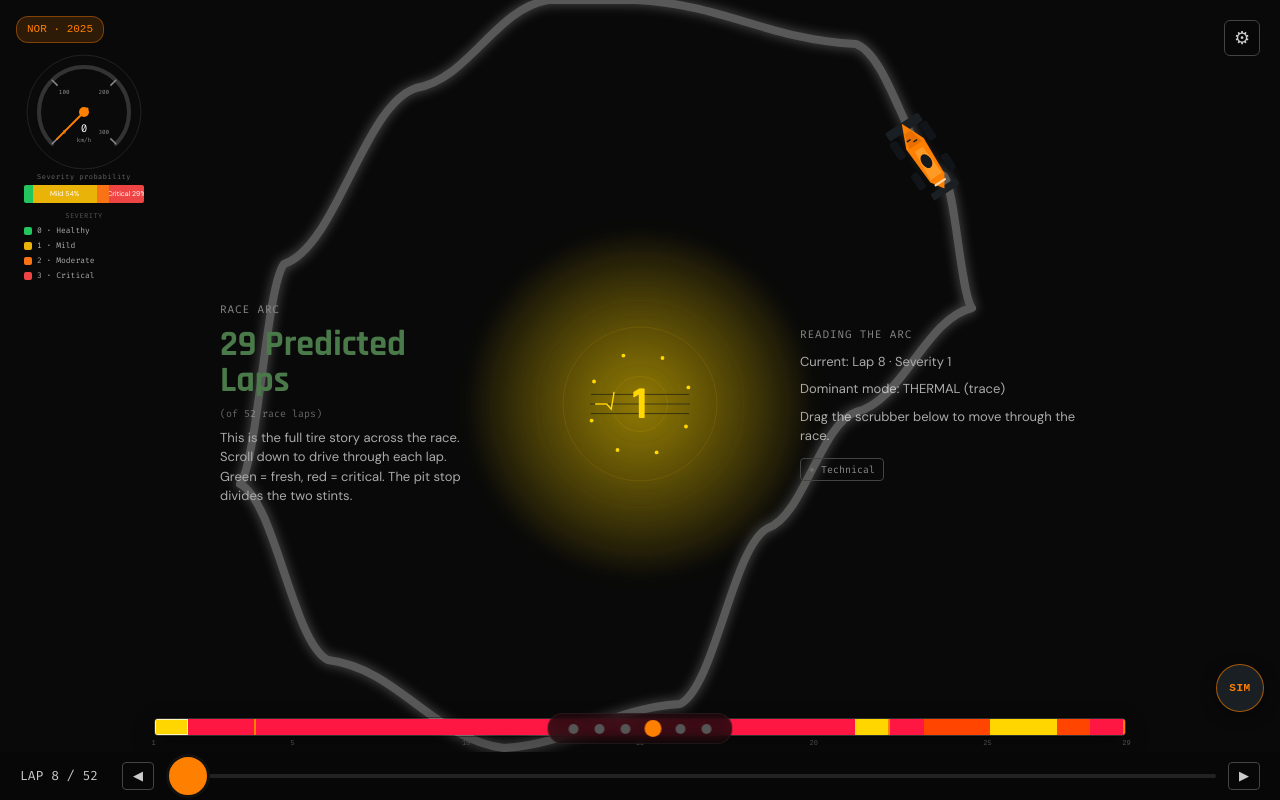
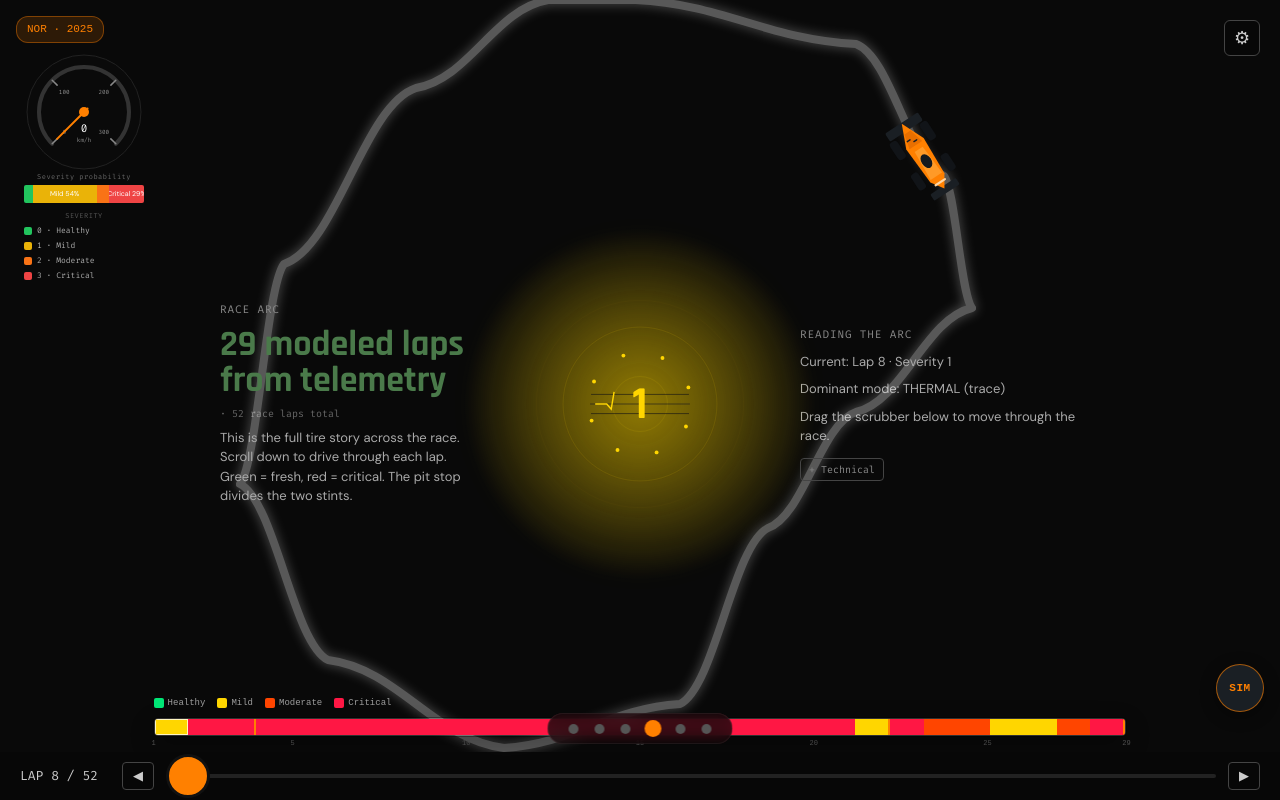
Before and after one commit to Hussain-coder-eng/LatentLap-AI, a Next.js app in the folder dashboard/: page / in a window 1280 px wide. Both pictures are taken after a click on the tab 654 px from the left and 728 px from the top of the page. Shown: the part 1632-2432 px from the top of the page. Built offline with nearby package versions, Linux system fonts and the light colour scheme.

Commit message:
feat: [US-005] - Fix race arc — rename modeled laps, add severity scale legend

```diff
--- a/dashboard/app/components/ScrollStage.tsx
+++ b/dashboard/app/components/ScrollStage.tsx
@@ -2,7 +2,7 @@
 import { useEffect, useRef, useState } from 'react'
 import { useRaceContext } from '../RaceContext'
 import { getLap, getSHAP, getAllLapsForDriver } from '../../lib/data'
-import { getSeverityHex, getSeverityLabel } from '../../lib/severityColors'
+import { getSeverityHex, getSeverityLabel, SEVERITY_LABELS } from '../../lib/severityColors'
 import TireHero from './TireHero'
 import { SilverstoneCircuit } from './SilverstoneCircuit'
 import { CalloutLeft, type CalloutLeftContent } from './CalloutLeft'
@@ -278,9 +278,9 @@ export default function ScrollStage() {
     {
       left: {
         label: 'Race Arc',
-        value: `${totalLaps} Predicted Laps`,
+        value: `${totalLaps} modeled laps from telemetry`,
         valueColor: '#4a7a4a',
-        subAnnotation: '(of 52 race laps)',
+        subAnnotation: '· 52 race laps total',
         explanation: 'This is the full tire story across the race. Scroll down to drive through each lap. Green = fresh, red = critical. The pit stop divides the two stints.',
       },
       right: {
@@ -430,6 +430,43 @@ export default function ScrollStage() {
             </div>
           )}
 
+          {/* Chapter 3 (Race Arc): severity scale legend above timeline */}
+          {activeChapter === 3 && (
+            <div
+              style={{
+                position: 'absolute',
+                left: RACE_ARC_TIMELINE_SIDE_INSET,
+                right: RACE_ARC_TIMELINE_SIDE_INSET,
+                bottom: RACE_ARC_TIMELINE_BOTTOM_PX + RACE_ARC_TIMELINE_HEIGHT_PX + 8,
+                display: 'flex',
+                alignItems: 'center',
+                gap: 12,
+                pointerEvents: 'none',
+                zIndex: 2,
+              }}
+            >
+              {[0, 1, 2, 3].map(sev => (
+                <div key={sev} style={{ display: 'flex', alignItems: 'center', gap: 4 }}>
+                  <div style={{
+                    width: 10,
+                    height: 10,
+                    borderRadius: 2,
+                    background: getSeverityHex(sev),
+                    flexShrink: 0,
+                  }} />
+                  <span style={{
+                    fontSize: 9,
+                    color: 'rgba(255,255,255,0.6)',
+                    fontFamily: 'monospace',
+                    whiteSpace: 'nowrap',
+                  }}>
+                    {['Healthy', 'Mild', 'Moderate', 'Critical'][sev]}
+                  </span>
+                </div>
+              ))}
+            </div>
+          )}
+
           {/* Chapter 2 (Predictors): corner stress heatmap — fixed lower panel above scrubber */}
           {activeChapter === 2 && (
             <div style={{
```
